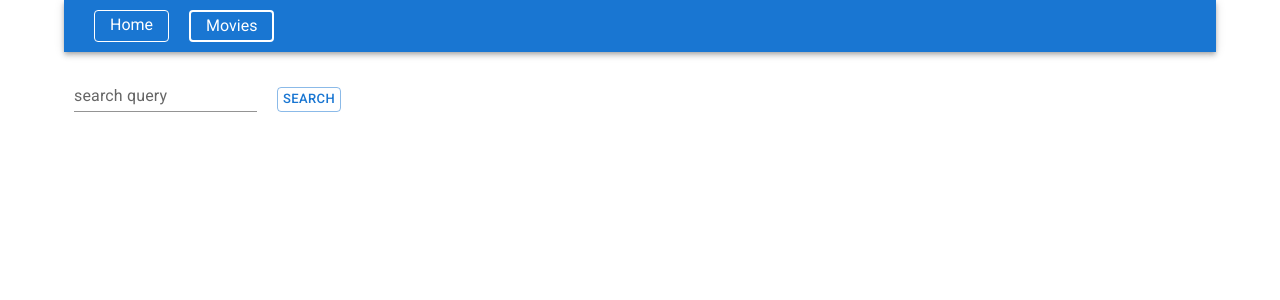
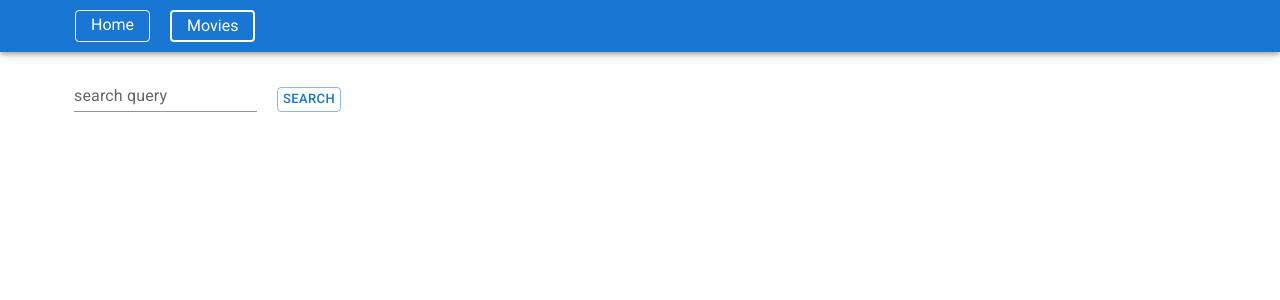
Before and after one commit to YurGoV/goit-react-hw-05-movies, a React (Create React App) app: page /goit-react-hw-05-movies/movies in a window 1280 px wide. Shown: the top 300 px of the page. Built offline with nearby package versions, Linux system fonts and the light colour scheme.

Commit message:
slylesFixed

```diff
--- a/src/components/App.jsx
+++ b/src/components/App.jsx
@@ -17,8 +17,10 @@ const Cast = lazy(() => import('./Cast/Cast'));
 export const App = () => {
 
   return (
-    <ContainerMui>
+    // <ContainerMui>
+    <>
       <Header/>
+      <ContainerMui>
       <Suspense fallback={<div>Loading...</div>}>
         <Routes>
           <Route path='/' element={<HomeMui/>}/>
@@ -29,6 +31,7 @@ export const App = () => {
           </Route>
         </Routes>
       </Suspense>
+      </ContainerMui>
 
       <ToastContainer
       autoClose={2000}
@@ -36,6 +39,7 @@ export const App = () => {
       theme="light"
       transition={Zoom}
     />
-    </ContainerMui>
+    {/*</ContainerMui>*/}
+    </>
   );
 };
--- a/src/components/Header/Header.jsx
+++ b/src/components/Header/Header.jsx
@@ -1,12 +1,14 @@
 import AppBar from '@mui/material/AppBar';
-import {NavLinkStyled, AppBarStyles} from "./Header.styled";
+import {NavLinkStyled, AppBarStyles, buttonsPositionStyled} from "./Header.styled";
+import Box from "@mui/material/Box";
 
 export const Header = () => {
   return (
       <AppBar  position="sticky" component='header' sx={AppBarStyles} >
-
+          <Box sx={buttonsPositionStyled}>
           <NavLinkStyled to="/">Home</NavLinkStyled>
           <NavLinkStyled to="/movies">Movies</NavLinkStyled>
+          </Box>
 
       </AppBar>
   )
--- a/src/components/Header/Header.styled.jsx
+++ b/src/components/Header/Header.styled.jsx
@@ -26,4 +26,11 @@ export const AppBarStyles = {
   display: 'flex',
   flexDirection: 'row',
   padding: '10px',
+  justifyContent: 'center',
 }
+
+export const buttonsPositionStyled = {
+  display: 'flex',
+  flexDirection: 'row',
+  width: '1170px'
+}
--- a/src/components/main/Container.jsx
+++ b/src/components/main/Container.jsx
@@ -15,5 +15,5 @@ export const ContainerMui = (props) => {
 }
 
 Container.propTypes = {
-  children: PropTypes.arrayOf(PropTypes.element),
+  children: PropTypes.object,
 }
--- a/src/index.css
+++ b/src/index.css
@@ -9,7 +9,7 @@ html {
 body {
   font-family: Roboto;
   line-height: 1.5;
-  margin-top: 0;
+  margin: 0;
 }
 
 h1,
```
